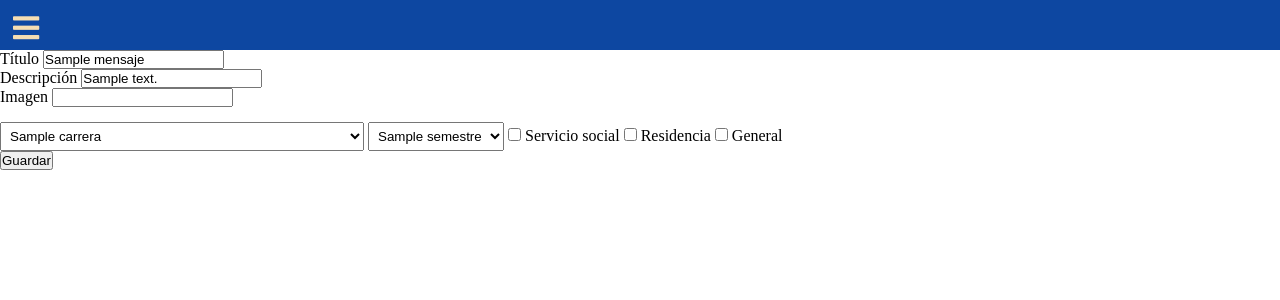
After one commit to jogs78/mensajeria, a Laravel app: template resources/views/emisor/mensaje-edit.blade.php in a window 1280 px wide. The commit adds this page. Shown: the top 300 px of the page. Run offline with Laravel 8, Linux system fonts and the light colour scheme; the template is opened without the code that fills it: most values are stand-ins (such as "Sample title", 1, 10 or a date in 2020).

Commit message:
creacion de la vista para actualizar

```diff
--- a/app/Http/Controllers/EmisorController.php
+++ b/app/Http/Controllers/EmisorController.php
@@ -80,7 +80,8 @@ class EmisorController extends Controller
      */
     public function edit($id)
     {
-        //
+        $mensaje = Mensaje::find($id);
+        return view('emisor.mensaje-edit', compact('mensaje'));
     }
 
     /**
--- a/public/static/css/mensaje_list.css
+++ b/public/static/css/mensaje_list.css
@@ -76,6 +76,13 @@
     background: #ff0000;
 }
 
+.form_eliminar button {
+    background: transparent;
+    border: 0;
+    font-size: 20px;
+    color: rgb(255, 255, 255);
+}
+
 @media screen and (min-width:650px) {
     .new-messages__container {
         flex-direction: row;
@@ -94,4 +101,7 @@
         height: 43px;
         font-size: 26px;
     }
+    .form_eliminar button {
+        font-size: 26px;
+    }
 }
--- a/resources/views/dashboard.blade.php
+++ b/resources/views/dashboard.blade.php
@@ -39,6 +39,7 @@
     </header>
     @yield('emisor.mensaje-list')
     @yield('emisor.mensaje-create')
+    @yield('emisor.mensaje-edit')
     @yield('informatico.user-register')
     @yield('user-list')
     @yield('user-edit')
--- /dev/null
+++ b/resources/views/emisor/mensaje-edit.blade.php
@@ -0,0 +1,52 @@
+@extends('dashboard')
+@section('emisor.mensaje-edit')
+    <form action="/mensaje-emisor/{{$mensaje->id}}">
+        <div>
+            <label for="">Título</label>
+        <input type="text" value="{{$mensaje->titulo}}">
+        </div>
+
+        <div>
+            <label for="">Descripción</label>
+            <input type="text" value="{{$mensaje->descripcion}}">
+        </div>
+        <div>
+            <label for="">Imagen</label>
+            <input type="text">
+        </div>
+        <div>
+            <select class="mensaje-create__form_select_carrera" name="carrera" id="">
+                <option value="{{$mensaje->carrera}}">{{$mensaje->carrera}}</option>
+                <option value="Ingen. Mécanica" {{ old('carrera') == 'Ingen. Mécanica' ? 'selected' : '' }}>Ingen. Mécanica</option>
+                <option value="Ingen. Sistemas Computacionales" {{ old('carrera') == 'Ingen. Sistemas Computacionales' ? 'selected' : '' }}>Ingen. Sistemas Computacionales</option>
+                <option value="Ingen. Industrial" {{ old('carrera') == 'Ingen. Industrial' ? 'selected' : '' }}>Ingen. Industrial</option>
+                <option value="Ingen. Electrónica" {{ old('carrera') == 'Ingen. Electrónica' ? 'selected' : '' }}>Ingen. Electrónica</option>
+                <option value="Ingen. Eléctrica" {{ old('carrera') == 'Ingen. Eléctrica' ? 'selected' : '' }}>Ingen. Eléctrica</option>
+                <option value="Ingen. Bioquímica" {{ old('carrera') == 'Ingen. Bioquímica' ? 'selected' : '' }}>Ingen. Bioquímica</option>
+                <option value="Ingen. Química" {{ old('carrera') == 'Ingen. Química' ? 'selected' : '' }}>Ingen. Química</option>
+                <option value="Ingen. Gestión Empresarial" {{ old('carrera') == 'Ingen. Gestión Empresarial' ? 'selected' : '' }}>Ingen. Gestión Empresarial</option>
+                <option value="Maestria en Ciencias en Ingeniería Bioquímica" {{ old('carrera') == 'Maestria en Ciencias en Ingeniería Bioquímica' ? 'selected' : '' }}>Maestria en Ciencias en Ingeniería Bioquímica</option>
+                <option value="Maestría en Ciencias en Ingeniería Mecatrónica" {{ old('carrera') == 'Maestría en Ciencias en Ingeniería Mecatrónica' ? 'selected' : '' }}>Maestría en Ciencias en Ingeniería Mecatrónica</option>
+                <option value="Doctorado en Ciencias de los Alimentos y Biotecnología" {{ old('carrera') == 'Doctorado en Ciencias de los Alimentos y Biotecnología' ? 'selected' : '' }}>Doctorado en Ciencias de los Alimentos y Biotecnología</option>
+                <option value="Doctorado en Ciencias de la Ingeniería" {{ old('carrera') == 'Doctorado en Ciencias de la Ingeniería' ? 'selected' : '' }}>Doctorado en Ciencias de la Ingeniería</option>
+        </select>
+        <select class="mensaje-create__form_select_semestre" name="semestre" id="" >
+            <option value="{{$mensaje->semestre}}">{{$mensaje->semestre}}</option>
+            <option value="1" {{ old('semestre') == 1 ? 'selected' : '' }}>1</option>
+            <option value="2" {{ old('semestre') == 2 ? 'selected' : '' }}>2</option>
+            <option value="3" {{ old('semestre') == 3 ? 'selected' : '' }}>3</option>
+            <option value="4" {{ old('semestre') == 4 ? 'selected' : '' }}>4</option>
+            <option value="5" {{ old('semestre') == 5 ? 'selected' : '' }}>5</option>
+            <option value="6" {{ old('semestre') == 6 ? 'selected' : '' }}>6</option>
+            <option value="7" {{ old('semestre') == 7 ? 'selected' : '' }}>7</option>
+            <option value="8" {{ old('semestre') == 8 ? 'selected' : '' }}>8</option>
+            <option value="9" {{ old('semestre') == 9 ? 'selected' : '' }}>9</option>
+        </select>
+        <span><input class="mensaje-create__form_check" type="checkbox" name="servicio" id="servicio_social" value="0"> Servicio social</span>
+        <span><input class="mensaje-create__form_check" type="checkbox" name="residencia" id="residencia" value="1"> Residencia</span>
+        <span><input class="mensaje-create__form_check" type="checkbox" name="general" id="general" value="3"> General</span>
+        </div>
+        </div>
+        <button type="submit">Guardar</button>
+    </form>
+@endsection
--- a/resources/views/emisor/mensaje-list.blade.php
+++ b/resources/views/emisor/mensaje-list.blade.php
@@ -23,12 +23,12 @@
             </div>
             <div class="new-messages_actions">
                 <div class="new-messages_edit">
-                    <a href="/mensajes-emisor/{{$mensaje->id}}">
+                    <a href="/mensajes-emisor/{{$mensaje->id}}/edit" style="color: rgb(255, 255, 255)">
                         <span class="fas fa-edit update" title="Editar"></span>
                     </a>
                 </div>
                 <div class="new-messages_show">
-                    <a href="/mensajes-emisor/{{$mensaje->id}}">
+                    <a href="/mensajes-emisor/{{$mensaje->id}}" style="color: rgb(255, 255, 255)">
                         <span class="fab fa-readme" title="Leer"></span>
                     </a>
                 </div>
```
Also changed, not shown: resources/views/emisor/mensaje-show.blade.php (added).
